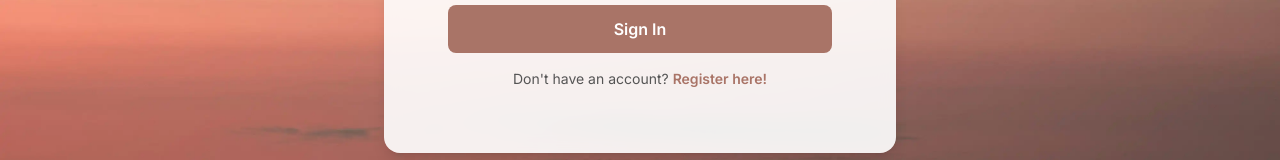
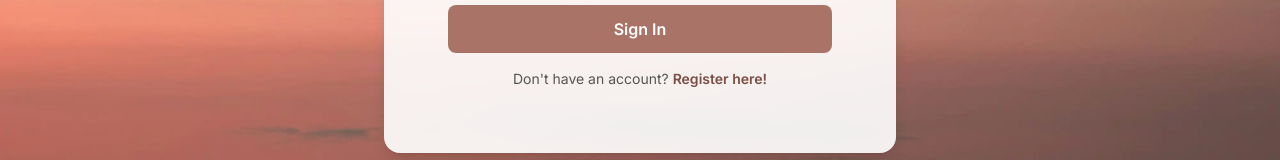
Before and after one commit to TonjeSchjefstad/FED2-PE2-Tonje-Schjefstad, a React (Vite) app: page /login in a window 1280 px wide. Shown: the part 395-555 px from the top of the page. Built offline with nearby package versions, Linux system fonts and the light colour scheme; no server answers; a web font is replaced by a local one.

Commit message:
Add darker color to links

```diff
--- a/src/pages/Login.tsx
+++ b/src/pages/Login.tsx
@@ -140,7 +140,7 @@ function Login() {
           Don't have an account?{" "}
           <Link
             to="/register"
-            className="text-brand-primary font-semibold hover:underline"
+            className="text-button-active font-semibold hover:underline"
           >
             Register here!
           </Link>
--- a/src/pages/Register.tsx
+++ b/src/pages/Register.tsx
@@ -237,7 +237,7 @@ function Register() {
           Already have an account?{" "}
           <Link
             to="/login"
-            className="text-brand-primary font-semibold hover:underline"
+            className="text-button-active font-semibold hover:underline"
           >
             Sign in here!
           </Link>
```
